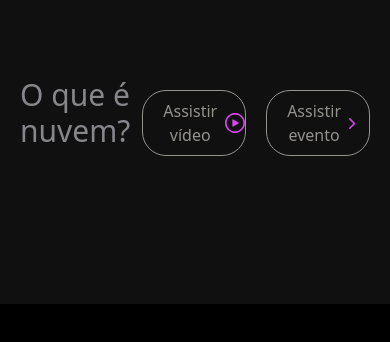
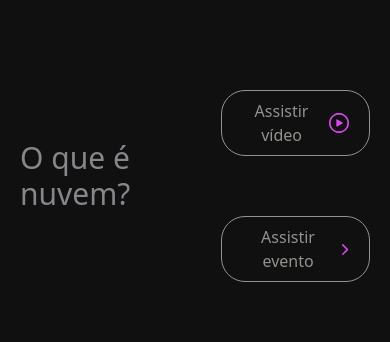
Before and after one commit to matheusmoc/uniopen_website_cloud, a React (Vite) app: page / in a window 390 px wide. Shown: the part 874-1216 px from the top of the page. Before the commit the page ends 1178 px from the top, so only its background shows below. Built offline with nearby package versions, Linux system fonts and the light colour scheme.

Commit message:
fix: responsive highlights

```diff
--- a/src/components/Highlights.jsx
+++ b/src/components/Highlights.jsx
@@ -15,7 +15,17 @@ const Highlights = () => {
       <h1 id="title" className="section-heading">
         O que é nuvem?
       </h1>
-      <div className="flex items-center gap-5">
+      <div className="hidden md:flex items-center gap-5">
+        <button className="flex btn items-center">
+          Assistir vídeo
+          <img src={watchImg} alt="watch" className="ml-2" />
+        </button>
+        <button className="flex btn items-center">
+          Assistir evento
+          <img src={rightImg} alt="right" className="ml-2" />
+        </button>
+      </div>
+      <div className="md:hidden flex flex-col items-center gap-5">
         <button className="flex btn items-center">
           Assistir vídeo
           <img src={watchImg} alt="watch" className="ml-2" />
@@ -27,6 +37,6 @@ const Highlights = () => {
       </div>
     </div>
   </section>
-  );
+    );
 }
 export default Highlights
```
